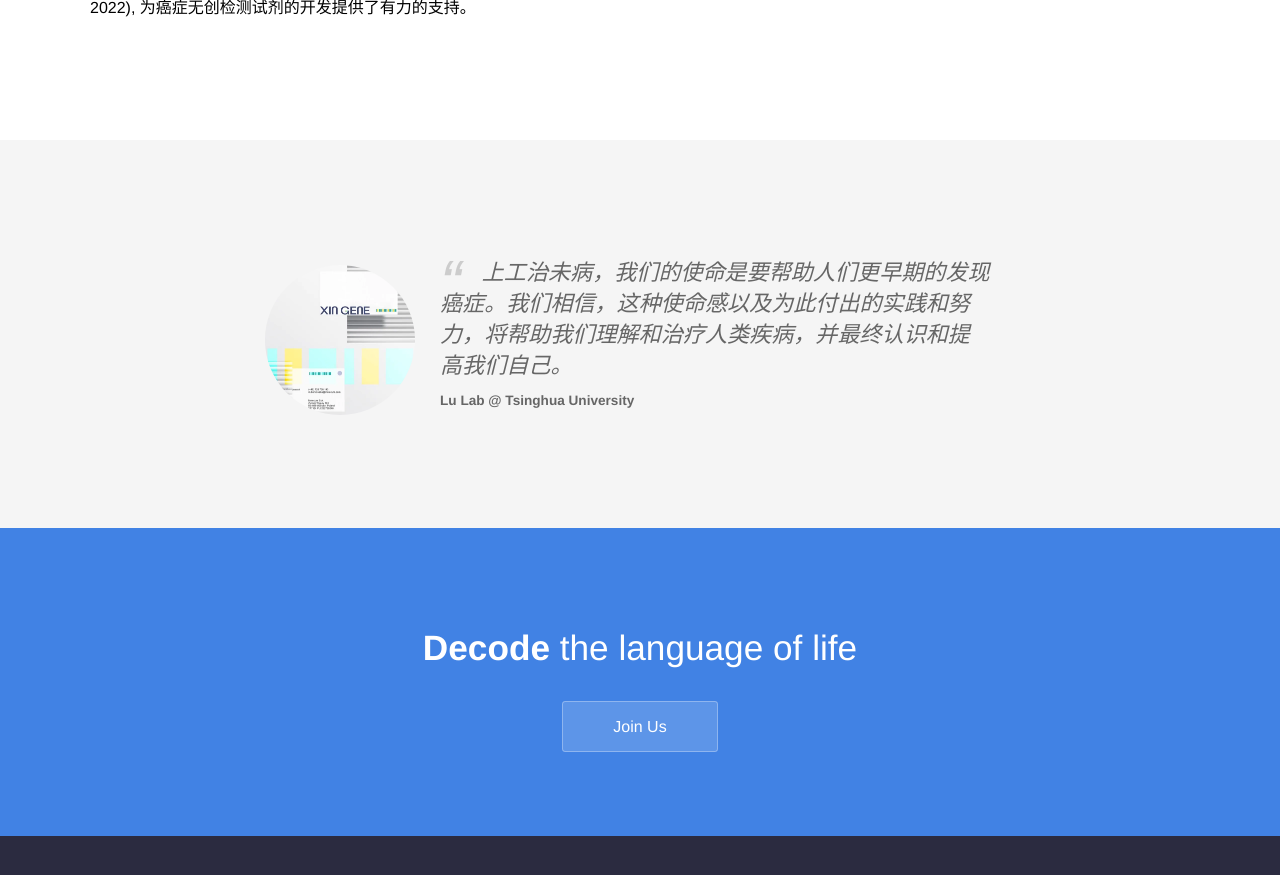
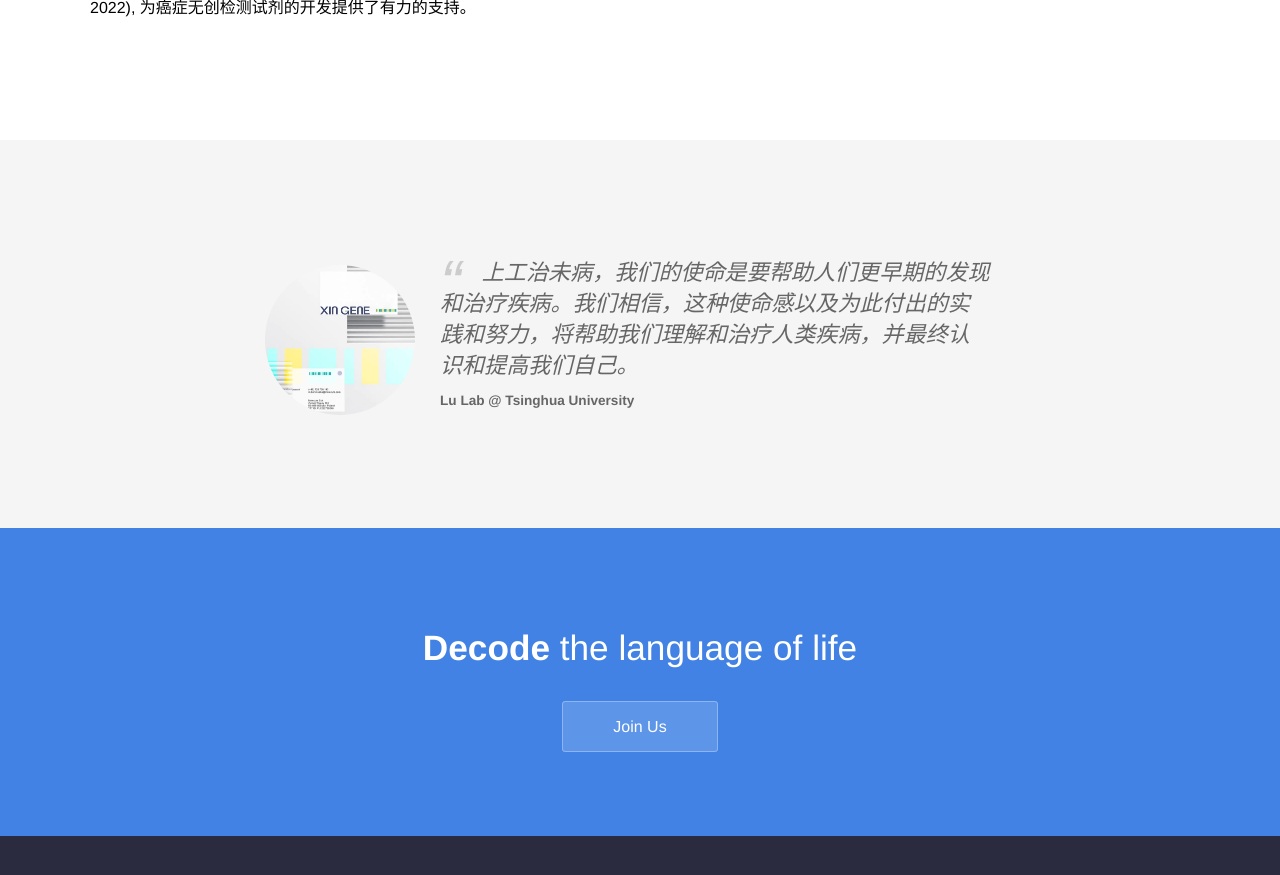
Before and after one commit to lulab/xingene-home, a Jekyll site: the page built from index.html, in a window 1280 px wide and 900 px high, scrolled down 3214 px. Shown: the top 875 px of the window. Built offline with Jekyll 4.4.1, drawn with Linux system fonts in a browser that asks for light colours.

Commit message:
Update index.html

```diff
--- a/index.html
+++ b/index.html
@@ -90,7 +90,7 @@ description: XinGene - Decode the Language of Life
 			<div class="testimonial-block">
 				<div class="square-image"><img src="images/motto.webp" class="editable"></div>
 				<blockquote>
-					<p class="editable">上工治未病，我们的使命是要帮助人们更早期的发现癌症。我们相信，这种使命感以及为此付出的实践和努力，将帮助我们理解和治疗人类疾病，并最终认识和提高我们自己。</p>
+					<p class="editable">上工治未病，我们的使命是要帮助人们更早期的发现和治疗疾病。我们相信，这种使命感以及为此付出的实践和努力，将帮助我们理解和治疗人类疾病，并最终认识和提高我们自己。</p>
 					<p class="editable author">Lu Lab  @ Tsinghua University</p>
 				</blockquote>
 			</div>
```
